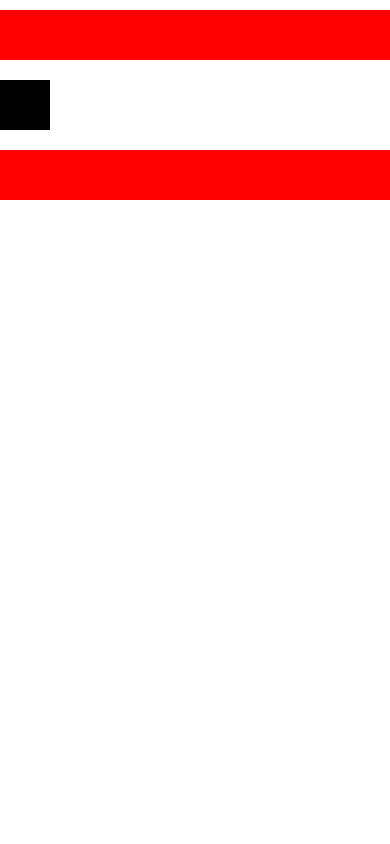
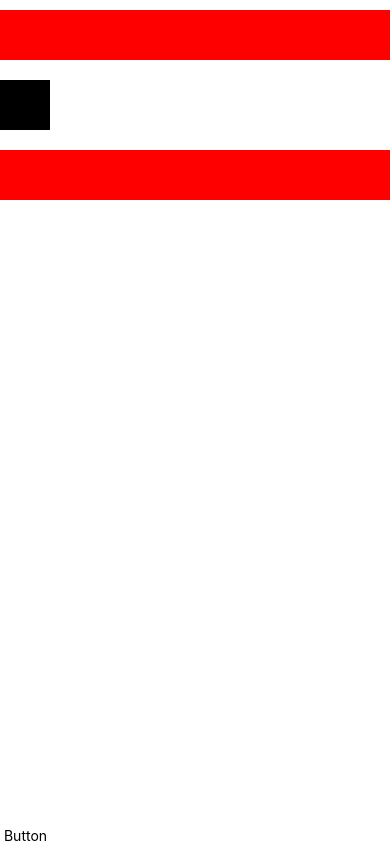
Before and after one commit to gelehasan/Mobile-development, a React Native app: screen / in a window 390 px wide. Built offline with nearby package versions, Linux system fonts and the light colour scheme.

Commit message:
bit of formatting

```diff
--- a/App.js
+++ b/App.js
@@ -9,6 +9,10 @@ export default function App() {
         <View style={styles.boxBlack}></View>
         <View style={styles.boxRed}></View>
       </SafeAreaView>
+
+      <View>
+        <Text> Button</Text>
+      </View>
       <StatusBar style="auto" />
     </View>
   );
```
